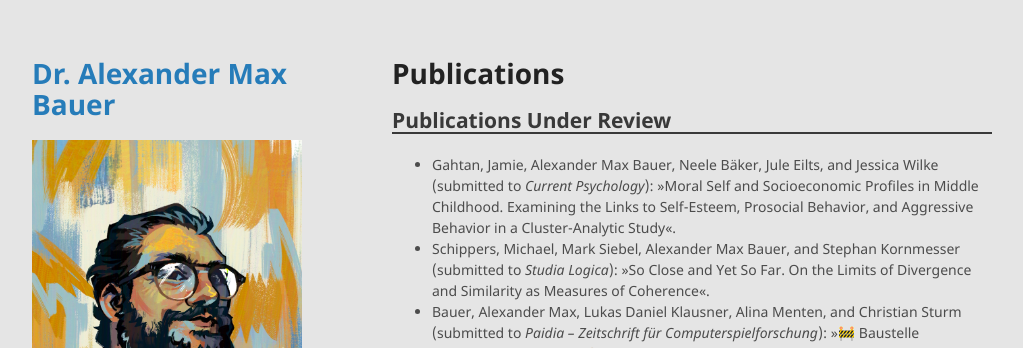
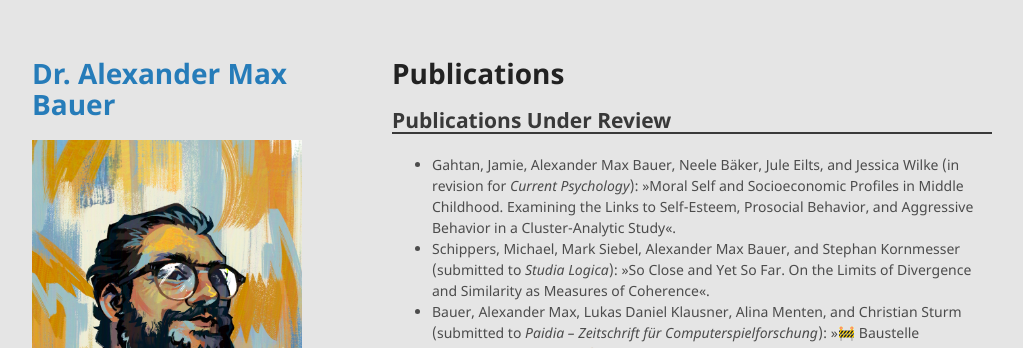
Before and after one commit to alephmembeth/alephmembeth.github.io, a Jekyll site: the page built from publications.md, in a window 1280 px wide and 900 px high. Shown: the top 348 px of the window, without its empty margins (128-1151 px from the left). Built offline with Jekyll 4.4.1, drawn with Linux system fonts in a browser that asks for light colours; our own code applies the rules of GitHub Pages for plain Markdown files.

Commit message:
Update publications.md

```diff
--- a/publications.md
+++ b/publications.md
@@ -6,7 +6,7 @@ layout: default
 
 ## Publications Under Review
 
-+ Gahtan, Jamie, Alexander Max Bauer, Neele Bäker, Jule Eilts, and Jessica Wilke (submitted to _Current Psychology_): »Moral Self and Socioeconomic Profiles in Middle Childhood. Examining the Links to Self-Esteem, Prosocial Behavior, and Aggressive Behavior in a Cluster-Analytic Study«.
++ Gahtan, Jamie, Alexander Max Bauer, Neele Bäker, Jule Eilts, and Jessica Wilke (in revision for _Current Psychology_): »Moral Self and Socioeconomic Profiles in Middle Childhood. Examining the Links to Self-Esteem, Prosocial Behavior, and Aggressive Behavior in a Cluster-Analytic Study«.
 + Schippers, Michael, Mark Siebel, Alexander Max Bauer, and Stephan Kornmesser (submitted to _Studia Logica_): »So Close and Yet So Far. On the Limits of Divergence and Similarity as Measures of Coherence«.
 + Bauer, Alexander Max, Lukas Daniel Klausner, Alina Menten, and Christian Sturm (submitted to _Paidia – Zeitschrift für Computerspielforschung_): »🚧 Baustelle Jubiläumssammelband 🏗️. Rückblicke und Reflexionen zur Genese des Sammelbands ›Geisteswissenschaften und Digitale Spiele: Debatten, Data & Desiderata‹«.
 
```
